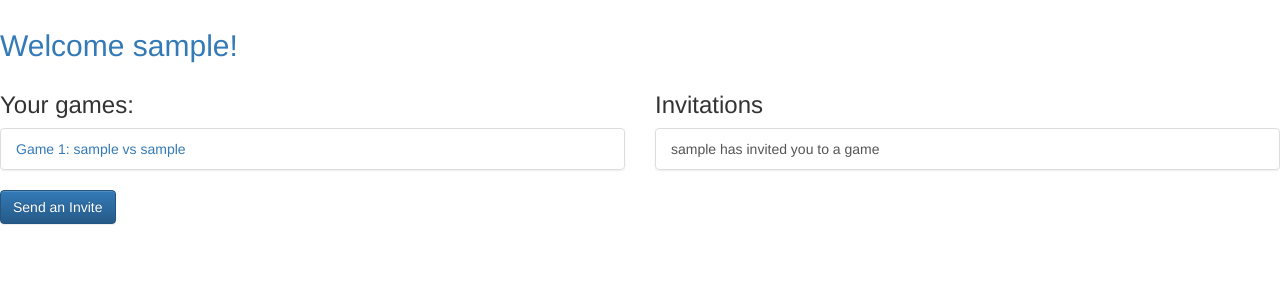
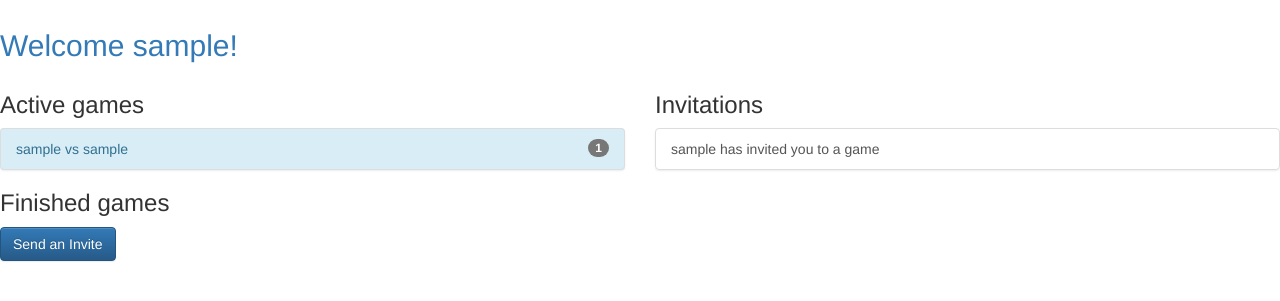
Before and after one commit to ericnjogu/plst-tictactoe, a Django app: page /player/home in a window 1280 px wide. Shown: the part 61-362 px from the top of the page. Run offline with Django 3.2, Linux system fonts and the light colour scheme; a user stored in the database is signed in; tables that the repository leaves empty hold one stand-in row (values such as "Sample post"); some libraries are stand-ins or nearby versions.

Commit message:
feat: reusing a template using 'include'-shows finished and active games separately by using the same template twice on a the same page

```diff
--- a/player/views.py
+++ b/player/views.py
@@ -14,11 +14,13 @@ def home(request):
 
     all_my_games = Game.objects.games_for_user(request.user)
     active_games = all_my_games.active()
+    finished_games = all_my_games.difference(active_games)
     invites_received = request.user.invitations_received.all()
 
     return render(request, "player/home.html",
-                  {'games': active_games,
-                   'invites_received':invites_received
+                  {'active_games': active_games,
+                   'invites_received':invites_received,
+                   'finished_games':finished_games
                   })
 
 @login_required
--- /dev/null
+++ b/templates/player/games_list.html
@@ -0,0 +1,21 @@
+{% if games_list %}
+    <div class="list-group bg-info">
+        {% for game in active_games %}
+            <a class="list-group-item list-group-item-info" href="{{ g.get_absolute_url }}">
+                {{game}}
+                {% if game.status not in 'FS' %}
+                    {% if game.status == 'D' %}
+                        -- Draw
+                    {% elif game.status == 'W' and user == game.first_player %}
+                        -- Win
+                    {% elif game.status == 'L' and user == game.second_player %}
+                        -- Win
+                    {% else %}
+                        -- Loss
+                    {% endif %}
+                {% endif %}
+                <span class="badge">{{ game.move_set.count }}</span>
+            </a>
+        {%endfor%}
+    </div>
+{% endif %}
--- a/templates/player/home.html
+++ b/templates/player/home.html
@@ -3,18 +3,11 @@
     <h2 class="text-primary">Welcome {{user.username}}!</h2>
     <div class="row">
         <div class="col-md-6">
-            <h3>Your games:</h3>
-            <p>
-                <ul class='list-group'>
-                    {% for g in games %}
-                        <li class="list-group-item">
-                            <a href="{{ g.get_absolute_url }}">
-                                Game {{g.id}}: {{g.first_player}} vs {{g.second_player}}
-                            </a>
-                        </li>
-                    {%endfor%}
-                </ul>
-            </p>
+            <h3>Active games</h3>
+            {% include 'player/games_list.html' with games_list=active_games %}
+
+            <h3>Finished games</h3>
+            {% include 'player/games_list.html' with games_list=finished_games %}
             <a class="btn btn-primary" href="{% url 'new_player_invitation' %}">Send an Invite</a>
         </div>
 
```
